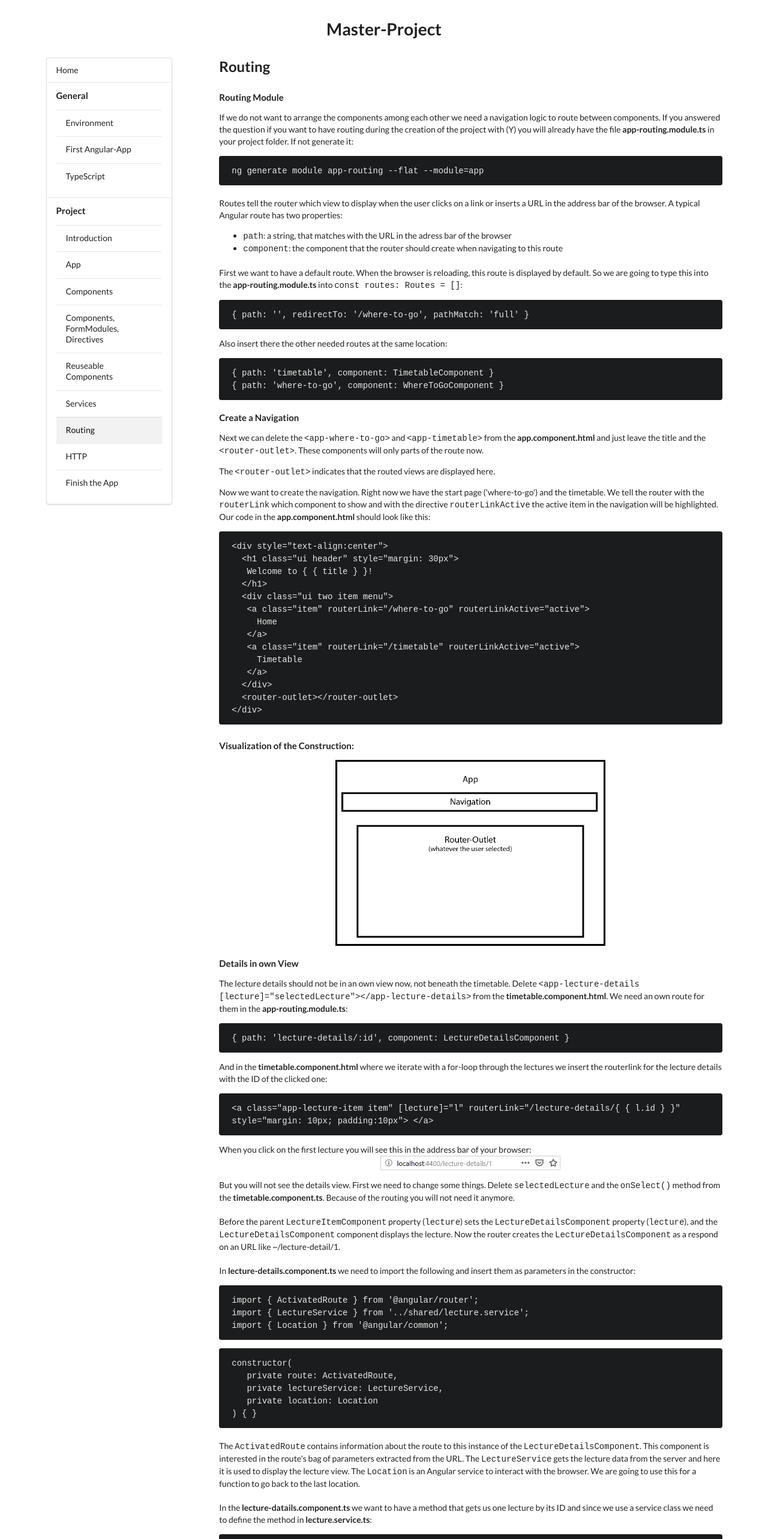
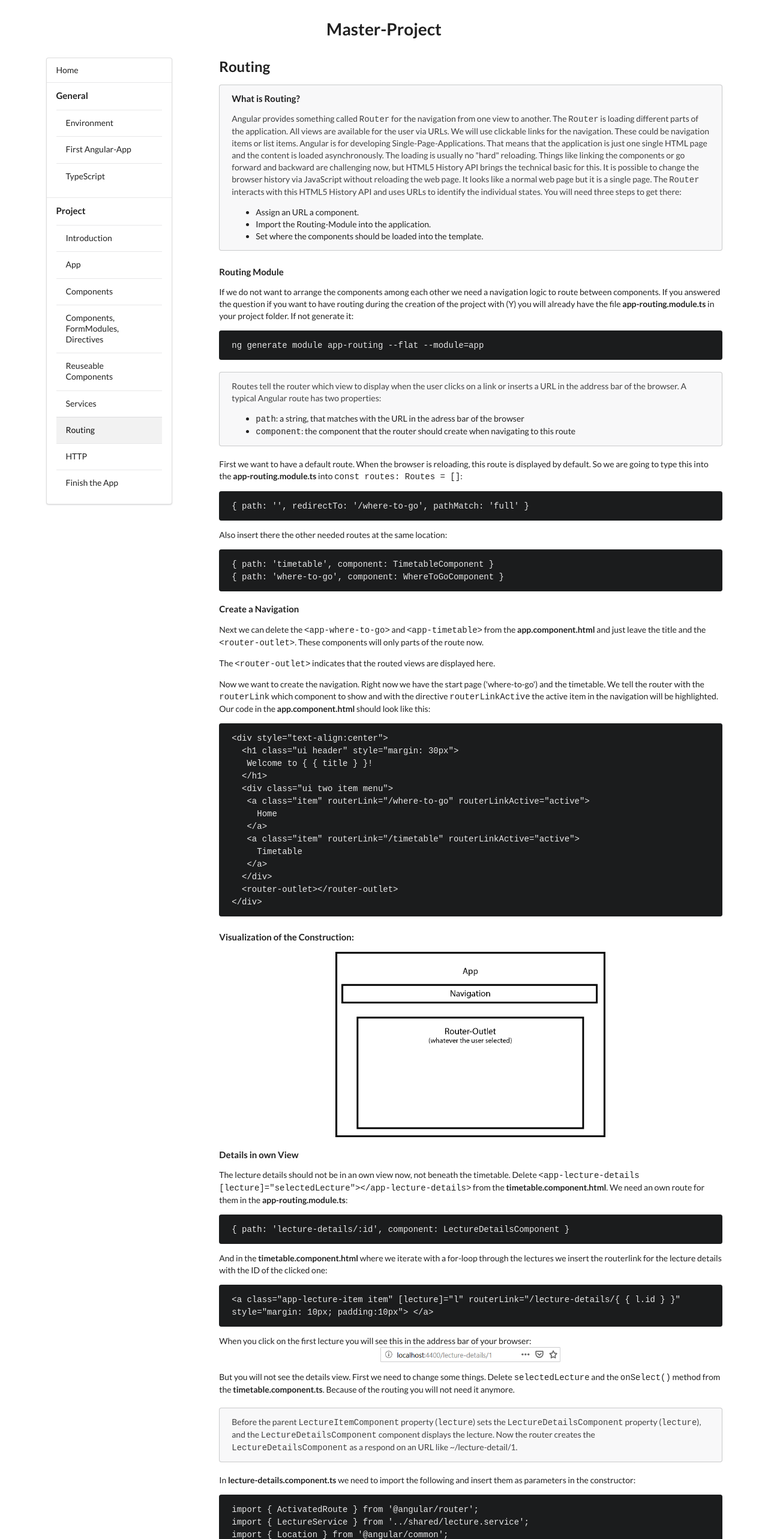
Before and after one commit to hirmer21to/angular_lernapp, an Angular app: page /routing in a window 1280 px wide. Shown: the top 2566 px of the page at 60% size. Built offline with nearby package versions, Linux system fonts and the light colour scheme.

Commit message:
Theorie zu Routing

```diff
--- a/src/app/app.component.ts
+++ b/src/app/app.component.ts
@@ -10,8 +10,6 @@ import { Router } from '@angular/router';
 export class AppComponent {
 
   title = 'Master-Project';
-
-
 
   public routerLinks = ["/home", "/environment", "/first-app", "/typescript", "/project-overview",
     "/application", "/components", "/components-formmodules-directives", "/reusable-components",
@@ -33,7 +31,6 @@ export class AppComponent {
     console.log(this.routerLink);
     this.location.go(this.routerLink);
     location.reload;
-
   }
 
   back(): void {
--- a/src/app/routing/routing.component.html
+++ b/src/app/routing/routing.component.html
@@ -1,7 +1,26 @@
 <h2>Routing</h2>
+<div *ngIf="theoryLarge" style="margin-bottom: 20px;" class="ui message">
+  <h4>What is Routing?</h4>
+  <p>Angular provides something called <code>Router</code> for the navigation from one view to another. The
+    <code>Router</code> is loading different parts of the application. All views are available for the user via URLs.
+    We will use clickable links for the navigation. These could be navigation items or list items. Angular is for
+    developing Single-Page-Applications. That means that the application is just one single HTML page and the content is
+    loaded asynchronously. The loading is usually no "hard" reloading. Things like linking the components or go forward
+    and backward are challenging now, but HTML5 History API brings the technical basic for this. It is possible to
+    change the browser history via JavaScript without reloading the web page. It looks like a normal web page but it is
+    a single page. The <code>Router</code> interacts with this HTML5 History API and uses URLs to identify the
+    individual states. You will need three steps to get there:<br/>
+  </p>
+    <ul>
+      <li>Assign an URL a component.</li>
+      <li>Import the Routing-Module into the application.</li>
+      <li>Set where the components should be loaded into the template.</li>
+    </ul>
+
+
+</div>
 
 <h4>Routing Module</h4>
-
 <div *ngIf="praxis">
   <p>If we do not want to arrange the components among each other we need a navigation logic to route between
     components. If you answered the question if you want to have routing during the creation of the project with (Y)
@@ -9,7 +28,7 @@
   <p class="ui message black"> <code>ng generate module app-routing --flat --module=app</code></p>
 </div>
 
-<div *ngIf="theorySmall" style="margin-top: 20px;">
+<div *ngIf="theorySmall" style="margin-top: 20px;" class="ui message">
   <p>Routes tell the router which view to display when the user clicks on a link or inserts a URL in the address bar of
     the browser.
     A typical Angular route has two properties:
@@ -31,12 +50,14 @@
 
 <div *ngIf="praxis" style="margin-top: 20px;">
   <h4>Create a Navigation</h4>
-  <p>Next we can delete the <code>&lt;app-where-to-go&gt;</code> and <code>&lt;app-timetable&gt;</code> from the <b>app.component.html</b>
+  <p>Next we can delete the <code>&lt;app-where-to-go&gt;</code> and <code>&lt;app-timetable&gt;</code> from the
+    <b>app.component.html</b>
     and just leave the title and the <code>&lt;router-outlet&gt;</code>. These components will only parts of the route
     now.</p>
   <p>The <code>&lt;router-outlet&gt;</code> indicates that the routed views are displayed here.</p>
   <p>Now we want to create the navigation. Right now we have the start page ('where-to-go') and the timetable. We tell
-    the router with the <code>routerLink</code> which component to show and with the directive <code>routerLinkActive</code>
+    the router with the <code>routerLink</code> which component to show and with the directive
+    <code>routerLinkActive</code>
     the active item in the navigation will be highlighted. Our code in the <b>app.component.html</b> should look like
     this:</p>
   <p class="ui message black"> <code>
@@ -60,9 +81,11 @@
 <p><img class="ui image large centered" src="assets/img/App-Building-7.png"></p>
 <div *ngIf="praxis" style="margin-top: 20px;">
   <h4>Details in own View</h4>
-  <p>The lecture details should not be in an own view now, not beneath the timetable. Delete <code>&lt;app-lecture-details [lecture]="selectedLecture"&gt;&lt;/app-lecture-details&gt;</code>
+  <p>The lecture details should not be in an own view now, not beneath the timetable. Delete
+    <code>&lt;app-lecture-details [lecture]="selectedLecture"&gt;&lt;/app-lecture-details&gt;</code>
     from the <b>timetable.component.html</b>. We need an own route for them in the <b>app-routing.module.ts</b>:</p>
-  <p class="ui message black"><code> &#123; path: 'lecture-details/:id', component: LectureDetailsComponent &#125;</code></p>
+  <p class="ui message black">
+    <code> &#123; path: 'lecture-details/:id', component: LectureDetailsComponent &#125;</code></p>
   <p>And in the <b>timetable.component.html</b> where we iterate with a for-loop through the lectures we insert the
     routerlink for the lecture details with the ID of the clicked one:</p>
   <p class="ui message black"><code> &lt;a class="app-lecture-item item" [lecture]="l" routerLink="/lecture-details/&#123; &#123; l.id &#125; &#125;" style="margin: 10px; padding:10px"&gt; &lt;/a&gt;
@@ -74,8 +97,9 @@
     it anymore.
   </p>
 </div>
-<div *ngIf="theorySmall" style="margin-top: 20px;">
-  <p>Before the parent <code>LectureItemComponent</code> property (<code>lecture</code>) sets the <code>LectureDetailsComponent</code>
+<div *ngIf="theorySmall" style="margin-top: 20px;" class="ui message">
+  <p>Before the parent <code>LectureItemComponent</code> property (<code>lecture</code>) sets the
+    <code>LectureDetailsComponent</code>
     property (<code>lecture</code>), and the <code>LectureDetailsComponent</code> component displays the lecture. Now
     the router creates the <code>LectureDetailsComponent</code> as a respond on an URL like ~/lecture-detail/1.</p>
 </div>
@@ -94,12 +118,14 @@
                 )    &#123;  &#125;
               </code></p>
 </div>
-<div *ngIf="theorySmall" style="margin-top: 20px;">
-  <p>The <code>ActivatedRoute</code> contains information about the route to this instance of the <code>LectureDetailsComponent</code>.
-    This component is interested in the route's bag of parameters extracted from the URL. The <code>LectureService</code>
+<div *ngIf="theorySmall" style="margin-top: 20px;" class="ui message">
+  <p>The <code>ActivatedRoute</code> contains information about the route to this instance of the
+    <code>LectureDetailsComponent</code>.
+    This component is interested in the route's bag of parameters extracted from the URL. The
+    <code>LectureService</code>
     gets the lecture data from the server and here it is used to display the lecture view. The <code>Location</code> is
-    an Angular service to
-    interact with the browser. We are going to use this for a function to go back to the last location.</p>
+    an Angular service to interact with the browser. We are going to use this for a function to go back to the last
+    location.</p>
 </div>
 <div *ngIf="praxis" style="margin-top: 20px;">
   <p>In the <b>lecture-datails.component.ts</b> we want to have a method that gets us one lecture by its ID and since
@@ -117,21 +143,22 @@
                   &#125;
             </code></p>
 </div>
-<div *ngIf="theorySmall" style="margin-top: 20px;">
+<div *ngIf="theorySmall" style="margin-top: 20px;" class="ui message">
   <p><code>route.snapshot</code> is a static image of the route information shortly after the component was created.
     <code>paramMap</code> is a dictionary of route parameter values extracted from the URL. The <code>id</code>> key
     returns the id of the lecture to fetch. As route parameters are strings the + JavaScript-operator converts them to
     a number, because the lecture id is one.</p>
 </div>
 <div *ngIf="praxis" style="margin-top: 20px;">
-  <p>In the next step we just need to add<code> void </code>as return parameter of the lifecycle-hook <code>ngOnInit()</code>
+  <p>In the next step we just need to add<code> void </code>as return parameter of the lifecycle-hook
+    <code>ngOnInit()</code>
     in <b>lecture-details.component.ts</b> and call the <code>getLecture()</code> method:</p>
   <p class="ui message black"><code>
       ngOnInit(): void &#123;<br/>
       &nbsp;&nbsp;this.getLecture();<br/>
         &#125;
 </code></p>
-<h4>Go Back Button</h4>
+  <h4>Go Back Button</h4>
   <p>As already planed, in addition to the navigation we want to have a button that brings us back to the component we
     visited before. Thats what we needed the <code>location</code> for. Add to <b>lecture-details.component.ts</b>:</p>
   <p class="ui message black"><code>goBack(): void &#123; <br/>
@@ -147,4 +174,5 @@
 <h4>Visualization of the Construction:</h4>
 <p><img class="ui image big centered" src="assets/img/App-Building-8.png"></p>
 
-<iframe style="margin-top:20px; width:100%; height: 500px" src="https://stackblitz.com/edit/where-to-go-step-6?embed=1&file=src/app/lecture-details/lecture-details.component.ts&hideNavigation=1"></iframe>
+<iframe style="margin-top:20px; width:100%; height: 500px"
+  src="https://stackblitz.com/edit/where-to-go-step-6?embed=1&file=src/app/lecture-details/lecture-details.component.ts&hideNavigation=1"></iframe>
--- a/src/app/services/services.component.html
+++ b/src/app/services/services.component.html
@@ -21,8 +21,6 @@
     <code>constructor(myDependency: MyDependencyType) &#123; &#125;</code> <br/>
     To use a service like this we need to give it the decorator <code>@Injectable()</code>.
   </p>
-  <!--   <p><img class="ui image big centered" src="assets/img/Components-1.png"></p>
- -->
 </div>
 <h4>Generate a Service</h4>
 <div *ngIf="theorySmall">
```
